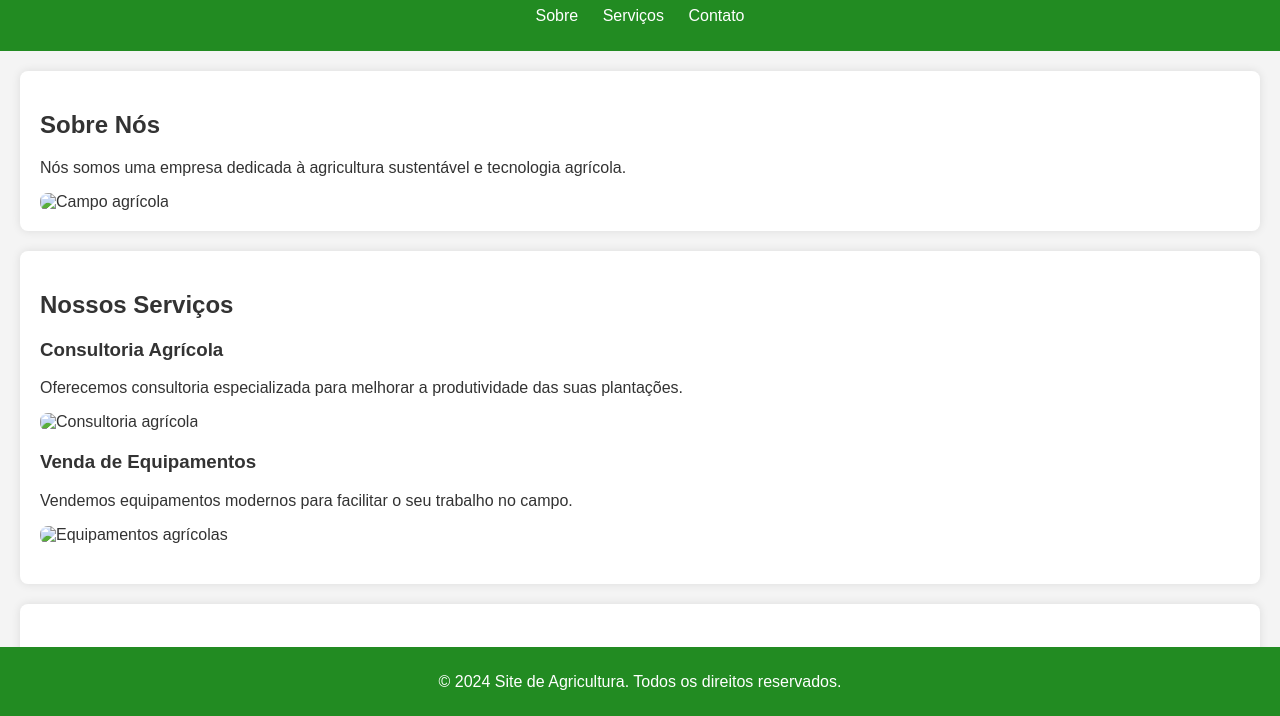
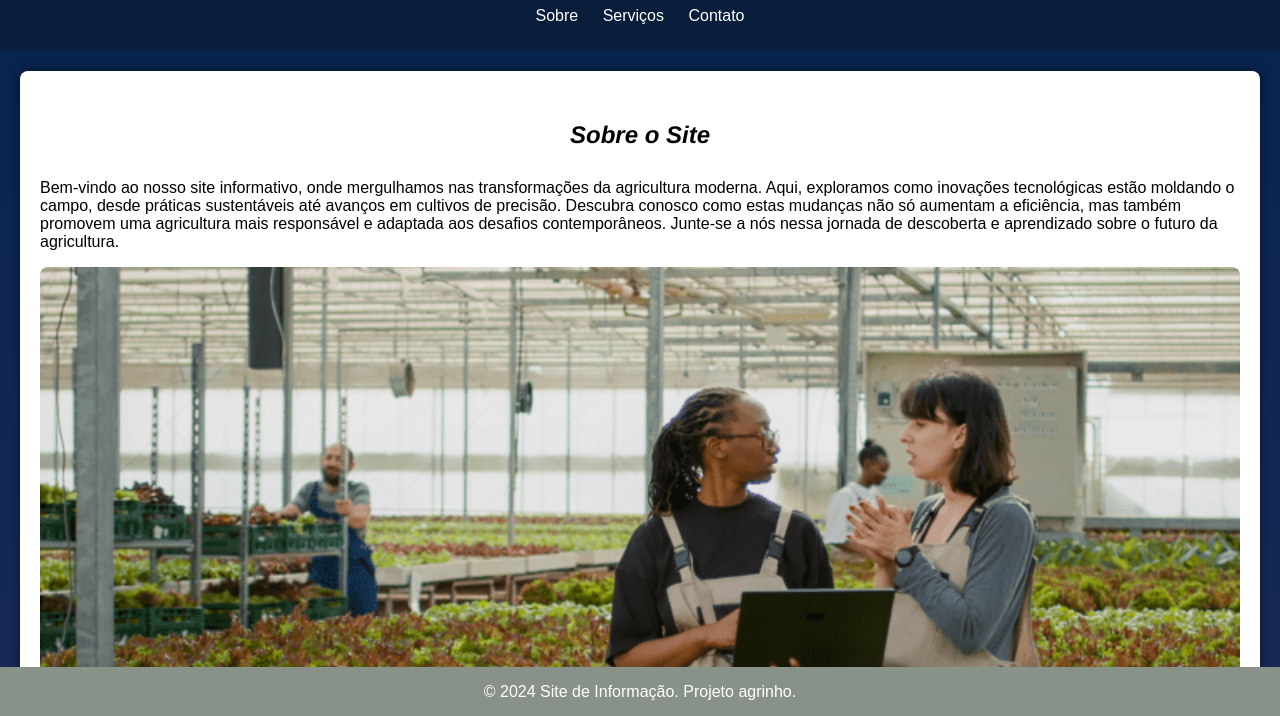
Before and after one commit to gabrielmuller850/Agrinho, a plain HTML site: page agrinho/index.html in a window 1280 px wide. Shown: the part 83-799 px from the top of the page. Drawn offline with Linux system fonts and the light colour scheme.

Commit message:
Add files via upload

```diff
--- a/agrinho/index.html
+++ b/agrinho/index.html
@@ -3,7 +3,7 @@
 <head>
     <meta charset="UTF-8">
     <meta name="viewport" content="width=device-width, initial-scale=1.0">
-    <title>Site de Agricultura</title>
+    <title>Site Informativo</title>
     <link rel="stylesheet" href="style.css">
 </head>
 <body>
@@ -19,32 +19,36 @@
     </header>
 
     <section id="sobre">
-        <h2>Sobre Nós</h2>
-        <p>Nós somos uma empresa dedicada à agricultura sustentável e tecnologia agrícola.</p>
-        <img src="imagens/imagem1.jpg" alt="Campo agrícola">
+        <h2>Sobre o Site</h2>
+        <p>Bem-vindo ao nosso site informativo, onde mergulhamos nas transformações da agricultura moderna. Aqui, exploramos como inovações tecnológicas estão moldando o campo, desde práticas sustentáveis até avanços em cultivos de precisão. Descubra conosco como estas mudanças não só aumentam a eficiência, mas também promovem uma agricultura mais responsável e adaptada aos desafios contemporâneos. Junte-se a nós nessa jornada de descoberta e aprendizado sobre o futuro da agricultura.</p>
+           <div class="imagem">
+            <img src="img-7-9-750x375.png" alt="Campo agrícola">
+           </div>
+
+
     </section>
 
     <section id="servicos">
-        <h2>Nossos Serviços</h2>
+        <h2>Mas Por que está mudanças?</h2>
         <div class="servico">
-            <h3>Consultoria Agrícola</h3>
-            <p>Oferecemos consultoria especializada para melhorar a produtividade das suas plantações.</p>
-            <img src="imagens/imagem2.jpg" alt="Consultoria agrícola">
+            <h3>Um dos principais motivos.</h3>
+            <p>A tecnologia está transformando a agricultura e capturando a atenção dos jovens de maneira inédita. O advento de drones, inteligência artificial e sensores de precisão está revolucionando como cultivamos alimentos. Para os jovens, isso não apenas representa oportunidades de carreira inovadoras, mas também uma chance de impactar positivamente o mundo através da sustentabilidade e eficiência. Combinando paixão pela tecnologia com o desejo de enfrentar desafios globais como segurança alimentar e mudanças climáticas, os jovens estão encontrando na agricultura tecnológica um campo fértil para suas aspirações e ideais.</p>
+            <img src="drone.jpg" alt="Consultoria agrícola">
         </div>
-        <div class="servico">
-            <h3>Venda de Equipamentos</h3>
-            <p>Vendemos equipamentos modernos para facilitar o seu trabalho no campo.</p>
-            <img src="imagens/imagem3.jpg" alt="Equipamentos agrícolas">
+        <div class="serivicos">
+            <h3>Um pouco sobre as principais tecnologias no meio agricola</h3>
+            <p>Na vanguarda da agricultura moderna, novas tecnologias estão redefinindo o setor de maneiras emocionantes. Drones equipados com câmeras de alta resolução sobrevoam campos, proporcionando imagens detalhadas que ajudam os agricultores a monitorar o crescimento das culturas e detectar problemas precocemente. Sensores de solo e clima fornecem dados em tempo real, permitindo ajustes precisos na irrigação e na aplicação de fertilizantes. Além disso, a inteligência artificial está sendo aplicada para prever safras, otimizar o uso de recursos e até mesmo para desenvolver culturas mais resistentes e nutritivas. Essas tecnologias não apenas aumentam a eficiência e reduzem os custos, mas também abrem novas fronteiras de sustentabilidade e inovação no campo agrícola.</p>
+            <img src="drone2.jpg" alt="Equipamentos agrícolas">
         </div>
     </section>
 
     <section id="contato">
         <h2>Contato</h2>
-        <p>Entre em contato conosco pelo email: contato@agricultura.com</p>
+        <p>Entre em contato conosco pelo email: gabriel.muller.ribeiro@escola.pr.gov.br</p>
     </section>
 
     <footer>
-        <p>&copy; 2024 Site de Agricultura. Todos os direitos reservados.</p>
+        <p>&copy; 2024 Site de Informação. Projeto agrinho.</p>
     </footer>
 </body>
 </html>
--- a/agrinho/style.css
+++ b/agrinho/style.css
@@ -2,13 +2,13 @@ body {
     font-family: Arial, sans-serif;
     margin: 0;
     padding: 0;
-    background-color: #f4f4f4;
-    color: #333;
+    background-image: linear-gradient(to top,rgb(224, 224, 224),rgb(46, 95, 160),rgb(27, 43, 88), rgb(6, 34, 77));
+    color: #000000;
 }
 
 header {
-    background-color: #228B22;
-    color: #fff;
+    background-color: #081e3a;
+    color: #ffffff;
     padding: 10px 0;
     text-align: center;
 }
@@ -24,16 +24,16 @@ nav ul li {
 }
 
 nav ul li a {
-    color: #fff;
+    color: #ffffff;
     text-decoration: none;
 }
 
 section {
     margin: 20px;
     padding: 20px;
-    background-color: #fff;
+    background-color: #ffffff;
     border-radius: 8px;
-    box-shadow: 0 0 10px rgba(0, 0, 0, 0.1);
+    box-shadow: 0 0 10px rgba(0, 0, 0, 0.493);
 }
 
 section img {
@@ -47,11 +47,18 @@ section img {
 }
 
 footer {
-    background-color: #228B22;
+    background-color: #889288;
     color: #fff;
     text-align: center;
-    padding: 10px 0;
+    padding: 1px 100;
     position: fixed;
     bottom: 0;
     width: 100%;
 }
+
+    h2{
+        padding: 10px;
+        font-style: oblique;
+        font-family: 'Franklin Gothic Medium', 'Arial Narrow', Arial, sans-serif;
+        text-align: center;
+    }
```
Also changed, not shown: agrinho/drone.jpg (added), agrinho/drone2.jpg (added), agrinho/img-7-9-750x375.png (added).
